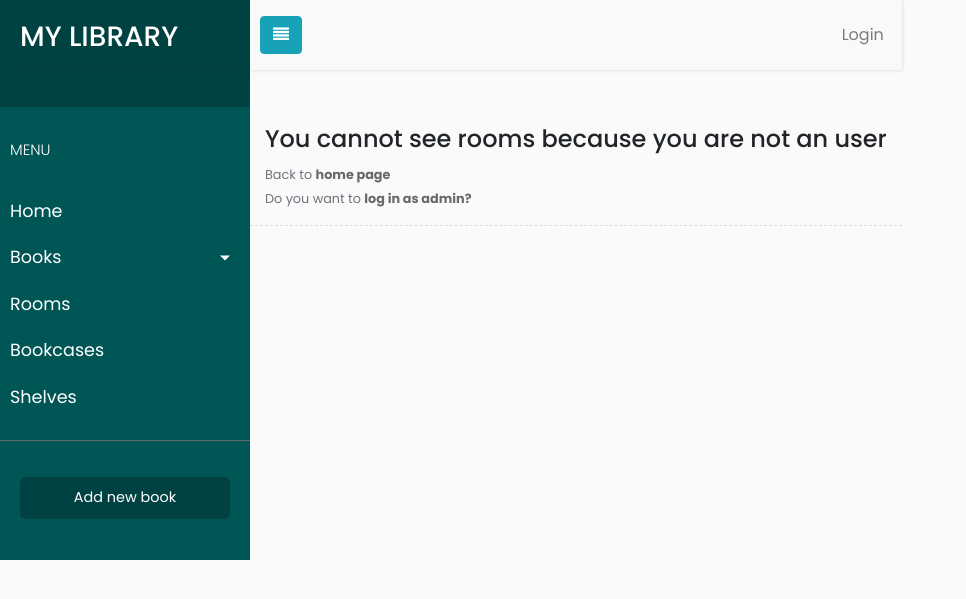
After one commit to milena-marcinik/projk_gr_1, a Django app: page /bookcase/ in a window 1280 px wide. The commit adds this page. Shown: the top 599 px of the page, without its empty margins (0-966 px from the left). Run offline with Django 3.2, Linux system fonts and the light colour scheme; some libraries are stand-ins or nearby versions.

Commit message:
feature(PG-21) admin can add new bookcases

```diff
--- a/manage_library/templates/manage_library/base.html
+++ b/manage_library/templates/manage_library/base.html
@@ -37,7 +37,7 @@
                 </ul>
             </li>
             <li><a href="{% url 'all-rooms' %}">Rooms</a></li>
-            <li><a href="#">Bookcases</a></li>
+            <li><a href="{% url 'all-bookcases' %}">Bookcases</a></li>
             <li><a href="#">Shelves</a></li>
 
             {% if request.user.is_superuser %}
--- /dev/null
+++ b/manage_library/templates/manage_library/bookcase_all.html
@@ -0,0 +1,55 @@
+{% extends "manage_library/base.html" %}
+{% load crispy_forms_tags %}
+
+{% block content %}
+    {% if user.is_authenticated %}
+
+        <h1>Bookcase List</h1><br>
+        {% if bookcases_all %}
+            <ul>
+                {% for bookcase in bookcases_all %}
+                    <div style="padding-bottom: 20px; align-items: center">
+                        <td>
+                            {{ bookcase.name }}
+                        </td>
+                    </div>
+                {% endfor %}<br>
+            </ul>
+        {% else %}
+            <p>There are no bookcases.</p>
+        {% endif %}
+
+
+        {% if request.user.is_superuser %}
+            <div>
+                <a class="btn btn-secondary btn-sm mt-1 mb-1" style="margin-left: 30px" href="{% url 'add-bookcase' %}">Add
+                    room</a>
+            </div><br>
+
+        {% else %}
+            <h4>You cannot add new bookcase because you are not an user</h4>
+            <div class="content">
+                <small class="text-muted">
+                    Back to <a class="content-link" style="font-weight:bold" href="{% url 'main_manage_library' %}">home
+                    page</a><br>
+                    Do you want to <a class="content-link" style="font-weight:bold" href="{% url 'login' %}">log in as
+                    admin?</a>
+                </small>
+            </div>
+        {% endif %}
+
+
+
+    {% else %}
+        <h4>You cannot see rooms because you are not an user</h4>
+        <div class="content">
+            <small class="text-muted">
+                Back to <a class="content-link" style="font-weight:bold" href="{% url 'main_manage_library' %}">home
+                page</a><br>
+                Do you want to <a class="content-link" style="font-weight:bold" href="{% url 'login' %}">log in as
+                admin?</a>
+            </small>
+        </div>
+
+    {% endif %}
+{% endblock content %}
--- a/manage_library/urls.py
+++ b/manage_library/urls.py
@@ -1,7 +1,7 @@
 from django.urls import path
 
 from . import views
-from .views import RoomListView, RoomCreateView
+from .views import RoomListView, RoomCreateView, BookcaseListView, BookcaseCreateView
 
 urlpatterns = [
     path('', views.main_manage_library, name="main_manage_library"),
@@ -12,7 +12,9 @@ urlpatterns = [
     path('c/', views.main_manage_library, name="remove-book"),
     path('room/', RoomListView.as_view(template_name='manage_library/rooms_all.html'), name="all-rooms"),
     path('addroom/', RoomCreateView.as_view(template_name='manage_library/add_room.html'), name="add-room"),
-    path('e/', views.main_manage_library, name="add-bookcase"),
+    path('bookcase/', BookcaseListView.as_view(template_name='manage_library/bookcase_all.html'), name="all-bookcases"),
+    path('addbookcase/', BookcaseCreateView.as_view(template_name='manage_library/add_bookcase.html'),
+         name="add-bookcase"),
     path('f/', views.main_manage_library, name="add-shelf"),
 
 ]
--- a/manage_library/views.py
+++ b/manage_library/views.py
@@ -4,7 +4,7 @@ from django.shortcuts import render, redirect
 
 from django.views.generic import ListView, CreateView
 
-from manage_library.models import Room
+from manage_library.models import Room, Bookcase
 
 
 # TODO decorator of log in
@@ -27,3 +27,19 @@ class RoomCreateView(CreateView):
 
     def form_valid(self, form):
         return super().form_valid(form)
+
+
+class BookcaseListView(ListView):
+    model = Bookcase
+    context_object_name = 'bookcases_all'  # your own name for the list as a template variable
+    queryset = Bookcase.objects.all()
+    template_name = 'manage_library/bookcase_all.html'  # Specify your own template name/location
+
+
+class BookcaseCreateView(CreateView):
+    model = Bookcase
+    fields = ['room', 'name']
+    success_url = '/bookcase/'
+
+    def form_valid(self, form):
+        return super(BookcaseCreateView, self).form_valid(form)
```
Also changed, not shown: manage_library/models.py (+12 -0 lines), manage_library/templates/manage_library/add_bookcase.html (added, +28 -0 lines).
